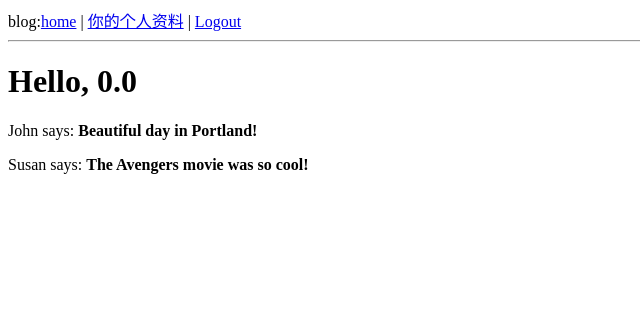
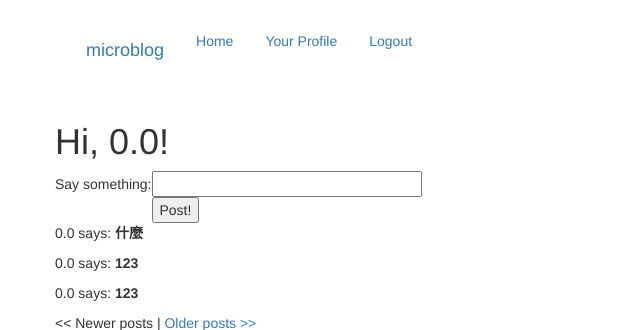
Before and after one commit to dx5878210/xiaobaiblog, a Flask app: page / in a window 1280 px wide. Shown: the top 330 px of the page, without its empty margins (0-640 px from the left). Before the commit the page ends 174 px from the top, so only its background shows below. Run offline with Flask 2, Linux system fonts and the light colour scheme; a user stored in the database is signed in; data comes from the database, SQL or seed files in the repository; both versions use the stored data as it was after the commit; some libraries are stand-ins or nearby versions.

Commit message:
wsgi修改

```diff
--- a/app/__init__.py
+++ b/app/__init__.py
@@ -11,7 +11,7 @@ from config.default import basedir
 app = Flask(__name__, instance_relative_config=True)
 # Load the default configuration
 app.config.from_object('config.default')
-# app.config.from_pyfile('config.py')
+#app.config.from_pyfile('config.py')
 # Load the file specified by the APP_CONFIG_FILE environment variable
 # app.config.from_envvar('config.')
 
--- a/app/forms.py
+++ b/app/forms.py
@@ -28,3 +28,7 @@ class EditForm(Form):
                 'This nickname is already in use. Please choose another one.')
             return False
         return True
+
+
+class PostForm(Form):
+    post = StringField('post', validators=[DataRequired()])
--- a/app/models.py
+++ b/app/models.py
@@ -12,7 +12,7 @@ followers = db.Table(
         db.Integer,
         db.ForeignKey('user.id')),
     db.Column(
-        'follower_id',
+        'followed_id',
         db.Integer,
         db.ForeignKey('user.id')))
 
@@ -29,7 +29,7 @@ class User(db.Model):
         'User',
         secondary=followers,
         primaryjoin=(followers.c.follower_id == id),
-        secondaryjoin=(followers.c.follower_id == id),
+        secondaryjoin=(followers.c.followed_id == id),
         backref=db.backref('followers', lazy='dynamic'),
         lazy='dynamic')
 
@@ -79,12 +79,12 @@ class User(db.Model):
 
     def is_following(self, user):
         return self.followed.filter(
-            followers.c.follower_id == user.id).count() > 0
+            followers.c.followed_id == user.id).count() > 0
 
     def followed_posts(self):
         return Post.query.join(
             followers,
-            (followers.c.follower_id == Post.user_id)).filter(
+            (followers.c.followed_id == Post.user_id)).filter(
             followers.c.follower_id == self.id).order_by(
             Post.timestamp.desc())
 
--- a/app/templates/base.html
+++ b/app/templates/base.html
@@ -1,31 +1,44 @@
 <!DOCTYPE html>
-<html lang="en">
+<html>
   <head>
     {% if title %}
-    <meta charset="UTF-8">
-    <title>{{ title }}-blog</title>
+    <title>{{ title }} - microblog</title>
     {% else %}
-    <title>blog</title>
+    <title>microblog</title>
     {% endif %}
+    <link href="{{ url_for('.static', filename='plugins/bootstrap/css/bootstrap.min.css') }}" rel="stylesheet" media="screen">
+    <link href="{{ url_for('.static', filename='plugins/bootstrapcss/bootstrap-responsive.min.css') }}" rel="stylesheet">
+    <script src="http://code.jquery.com/jquery-latest.js"></script>
+    <script src="{{ url_for('.static', filename='plugins/bootstrapjs/bootstrap.min.js') }}"></script>
+
+    <meta name="viewport" content="width=device-width, initial-scale=1.0">
 
   </head>
   <body>
-    <div>blog:<a href="/index">home</a>
+    <div class="container">
+      <div class="navbar">
+        <div class="navbar-inner">
+          <a class="btn btn-navbar" data-toggle="collapse" data-target=".nav-collapse">
+            <span class="icon-bar"></span>
+            <span class="icon-bar"></span>
+            <span class="icon-bar"></span>
+          </a>
+
+            <ul class="nav nav-pills">
+              <li><a href="{{ url_for('index') }}"><h4>microblog</h4></a></li>
+              <li><a href="{{ url_for('index') }}">{{ ('Home') }}</a></li>
               {% if g.user.is_authenticated %}
-            | <a href="{{ url_for('user', nickname = g.user.nickname) }}">你的个人资料</a>
-            | <a href="{{ url_for('logout') }}">Logout</a>
+              <li><a href="{{ url_for('user', nickname=g.user.nickname) }}">{{ ('Your Profile') }}</a></li>
+              <li><a href="{{ url_for('logout') }}">{{ ('Logout') }}</a></li>
               {% endif %}
+            </ul>
         </div>
-    <hr>
-{% with message=get_flashed_messages() %}
-{% if message %}
-<ul>
-    {% for message in message %}
-    <li>{{ message }}</li>
-    {% endfor %}
-</ul>
-{% endif %}
-{% endwith %}
+      </div>
+      <div class="row">
+        <div class="span12">
           {% block content %}{% endblock %}
+        </div>
+      </div>
+    </div>
   </body>
 </html>
--- a/app/templates/index.html
+++ b/app/templates/index.html
@@ -1,7 +1,35 @@
+<!-- extend base layout -->
 {% extends "base.html" %}
+
 {% block content %}
-<h1>Hello, {{ user.nickname }}</h1>
-{% for post in posts %}
-<p>{{ post.author.nickname }} says: <b>{{ post.body }}</b></p>
+  <h1>Hi, {{ g.user.nickname }}!</h1>
+  <form action="" method="post" name="post">
+      {{ form.hidden_tag() }}
+      <table>
+          <tr>
+              <td>Say something:</td>
+              <td>{{ form.post(size=30, maxlength=140) }}</td>
+              <td>
+              {% for error in form.post.errors %}
+              <span style="color: red;">[{{ error }}]</span><br>
+              {% endfor %}
+              </td>
+          </tr>
+          <tr>
+              <td></td>
+              <td><input type="submit" value="Post!"></td>
+              <td></td>
+          </tr>
+      </table>
+  </form>
+  {% for post in posts.items %}
+  <p>
+    {{ post.author.nickname }} says: <b>{{ post.body }}</b>
+  </p>
+  {% endfor %}
+    {% if posts.has_prev %}<a href="{{ url_for('index', page = posts.prev_num) }}"><< Newer posts</a>{% else %}<< Newer posts{% endif %} |
+    {% if posts.has_next %}<a href="{{ url_for('index', page = posts.next_num) }}">Older posts >></a>{% else %}Older posts >>{% endif %}
+{% for post in posts.items %}
+    {% include 'post.html' %}
 {% endfor %}
 {% endblock %}
--- a/app/views.py
+++ b/app/views.py
@@ -2,23 +2,30 @@
 #!/usr/bin/env python
 from datetime import datetime
 from app import app, db, lm, oid
-from app.forms import LoginForm, EditForm
-from app.models import User, ROLE_USER, ROLE_ADMIN
+from app.forms import LoginForm, EditForm, PostForm
+from app.models import User, ROLE_USER, ROLE_ADMIN, Post
 from flask import render_template, redirect, session, url_for, request, g, flash
 from flask.ext.login import login_user, logout_user, current_user, login_required
-
-import config
+from config.default import POSTS_PER_PAGE
 
 
-@app.route('/')
-@app.route('/index')
+@app.route('/', methods=['GET', 'POST'])
+@app.route('/index', methods=['GET', 'POST'])
+@app.route('/index/<int:page>', methods=['GET', 'POST'])
 @login_required
-def index():
-    user = g.user
-    posts = [{'author': {'nickname': 'John'}, 'body': 'Beautiful day in Portland!'}, {
-        'author': {'nickname': 'Susan'}, 'body': 'The Avengers movie was so cool!'}]
-    return render_template('index.html', title='Home', user=user, posts=posts)
-    return render_template('index.html', title='Welcome')
+def index(page=1):
+    form = PostForm()
+    if form.validate_on_submit():
+        post = Post(
+            body=form.post.data,
+            timestamp=datetime.utcnow(),
+            author=g.user)
+        db.session.add(post)
+        db.session.commit()
+        flash('Your post is now live')
+        return redirect(url_for('index'))
+    posts = g.user.followed_posts().paginate(page, POSTS_PER_PAGE, False)
+    return render_template('index.html', title='Home', form=form, posts=posts)
 
 
 @lm.user_loader
@@ -66,6 +73,9 @@ def after_login(resp):
         user = User(nickname=nickname, email=resp.email, role=ROLE_USER)
         db.session.add(user)
         db.session.commit()
+
+        db.session.add(user.follow(user))
+        db.session.commit()
     remember_me = False
     if 'remember_me' in session:
         remember_me = session['remember_me']
@@ -81,14 +91,14 @@ def logout():
 
 
 @app.route('/user/<nickname>')
+@app.route('/user/<nickname>/<int:page>')
 @login_required
-def user(nickname):
+def user(nickname, page=1):
     user = User.query.filter_by(nickname=nickname).first()
     if user is None:
         flash('不存在用戶:' + nickname + '!')
         return redirect(url_for('index'))
-    posts = [{'author': user, 'body': 'Test post #1'},
-             {'author': user, 'body': 'Test post #2'}]
+    posts = user.posts.paginate(page, POSTS_PER_PAGE, False)
     return render_template('user.html', user=user, posts=posts)
 
 
@@ -107,3 +117,41 @@ def edit():
         form.nickname.data = g.user.nickname
         form.nickname.data = g.user.about_me
     return render_template('edit.html', form=form)
+
+
+@app.route('/follow/<nickname>')
+def follow(nickname):
+    user = User.query.filter_by(nickname=nickname).first()
+    if user is None:
+        flash('User ' + nickname + ' not found.')
+        return redirect(url_for('index'))
+    if user == g.user:
+        flash('You can\'t follow yourself!')
+        return redirect(url_for('user', nickname=nickname))
+    u = g.user.follow(user)
+    if u is None:
+        flash('Cannot follow ' + nickname + '.')
+        return redirect(url_for('user', nickname=nickname))
+    db.session.add(u)
+    db.session.commit()
+    flash('You are now following ' + nickname + '!')
+    return redirect(url_for('user', nickname=nickname))
+
+
+@app.route('/unfollow/<nickname>')
+def unfollow(nickname):
+    user = User.query.filter_by(nickname=nickname).first()
+    if user is None:
+        flash('User' + nickname + 'not found')
+        return redirect(url_for('index'))
+    if user == g.user:
+        flash('You can\'t unfollow yourself!')
+        return redirect(url_for('user', nickname=nickname))
+    u = g.user.unfollow(user)
+    if u is None:
+        flash('Cannot unfollow' + nickname + '.')
+        return redirect(url_for('user', nickname=nickname))
+    db.session.add(u)
+    db.session.commit()
+    flash('You have stopped following' + nickname + '.')
+    return redirect(url_for('user', nickname=nickname))
--- a/config/default.py
+++ b/config/default.py
@@ -18,6 +18,8 @@ OPENID_PROVIDERS = [
 ]
 
 
-DEBUG = False
-SQLALCHEMY_ECHO = False
+DEBUG = True
+SQLALCHEMY_ECHO = True
 MAIL_FROM_EMAIL = 'dx5878210@gmail.com'
+
+POSTS_PER_PAGE = 3
```
Also changed, not shown: app/templates/login.html (+33 -16 lines), app/templates/user.html (+13 -2 lines), app/tests.py (added, +59 -0 lines), api/__init__.py (added), app.db. Lines whose indentation alone changed are shown as unchanged.
